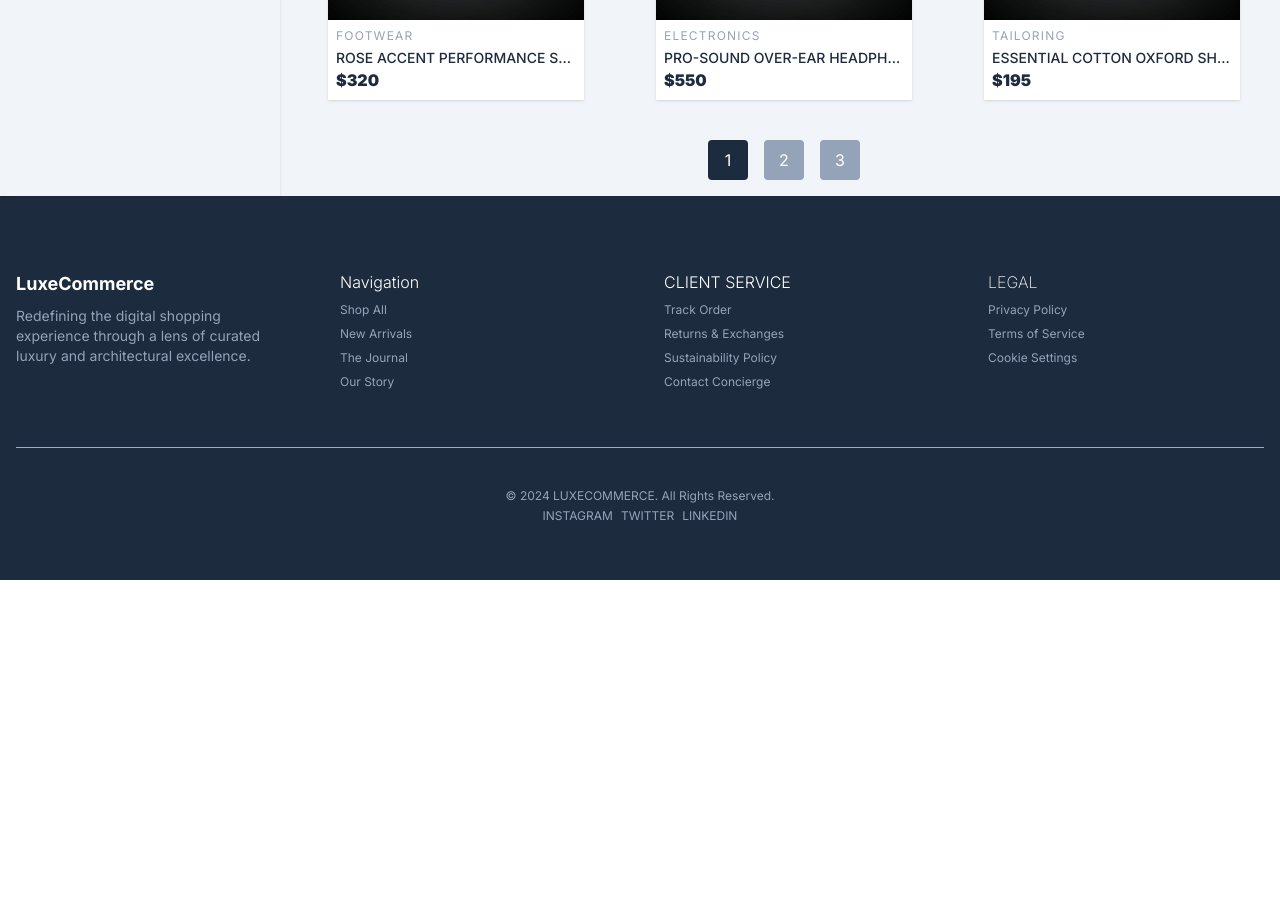
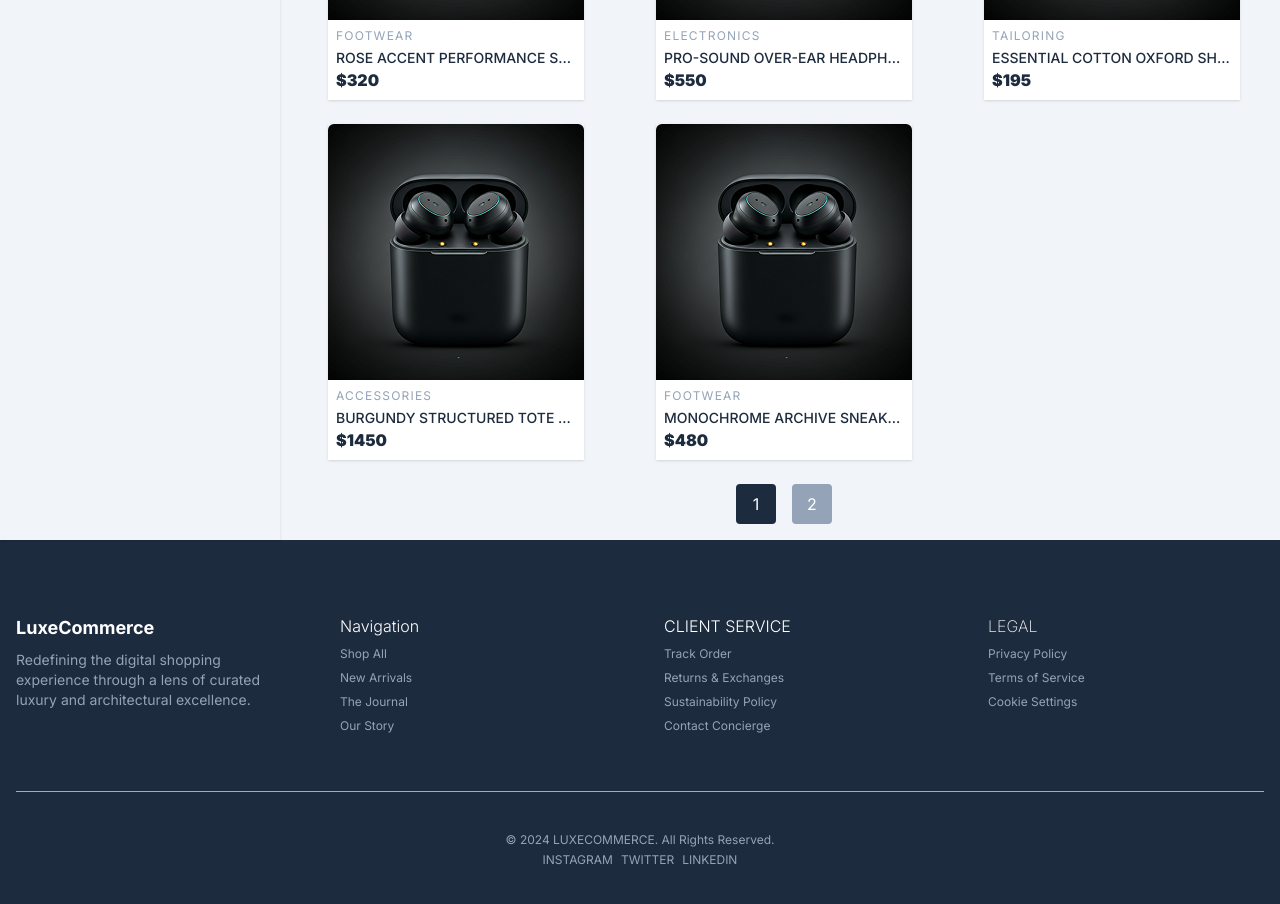
Before and after one commit to abdalla-samir/LuxeCommerce, a React (Vite) app: page /shop in a window 1280 px wide. Shown: the part 820-1724 px from the top of the page. Before the commit the page ends 1400 px from the top, so only its background shows below. Built offline with nearby package versions, Linux system fonts and the light colour scheme.

Commit message:
Enhanced the style of the product sections (Product card and the position of paginated navigation)

```diff
--- a/src/components/shop/Pagination.jsx
+++ b/src/components/shop/Pagination.jsx
@@ -22,5 +22,5 @@ export default function Pagination({
             />,
         );
     }
-    return <div className=" flex justify-center mt-10 gap-4">{buttons}</div>;
+    return <div className="flex justify-center gap-4">{buttons}</div>;
 }
--- a/src/components/shop/ShopContent.jsx
+++ b/src/components/shop/ShopContent.jsx
@@ -3,7 +3,7 @@ import ShopContentHeader from "/src/components/shop/ShopContentHeader";
 export default function ShopContent() {
     return (
         <>
-            <div className="p-4 flex-1">
+            <div className="p-4 flex-1 flex flex-col ">
                 <ShopContentHeader />
                 <ShopProductsSection />
             </div>
--- a/src/components/shop/ShopProductsSection.jsx
+++ b/src/components/shop/ShopProductsSection.jsx
@@ -4,7 +4,7 @@ import ProductCard from "/src/components/ui/ProductCard";
 import { products } from "/src/data/products";
 export default function ShopProductsSection() {
     const [currentPage, setCurrentPage] = useState(1);
-    const productsPerPage = 6;
+    const productsPerPage = 8;
     const totalPages = Math.ceil(products.length / productsPerPage);
     const startIndex = (currentPage - 1) * productsPerPage;
     // Calculate the button range for pagination
@@ -25,6 +25,7 @@ export default function ShopProductsSection() {
 
     return (
         <>
+            <div className="flex-1 flex flex-col justify-between gap-6">
                 <div className="grid-auto">
                     {currentProducts.map((product) => (
                         <ProductCard
@@ -42,6 +43,7 @@ export default function ShopProductsSection() {
                     startPage={startPage}
                     endPage={endPage}
                 />
+            </div>
         </>
     );
 }
--- a/src/components/ui/ProductCard.jsx
+++ b/src/components/ui/ProductCard.jsx
@@ -15,7 +15,7 @@ export default function ProductCard({ name, category, price, image }) {
                     onMouseEnter={() => setShowMessage(true)}
                     onMouseLeave={() => setShowMessage(false)}
                 >
-                    <img src={ProductOne} alt={name} />
+                    <img src={image} alt={name} />
 
                     <CardMessage
                         label="Add To Cart"
```
Lines whose indentation alone changed are shown as unchanged.
